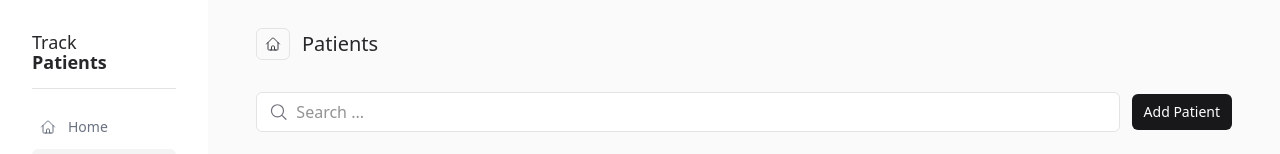
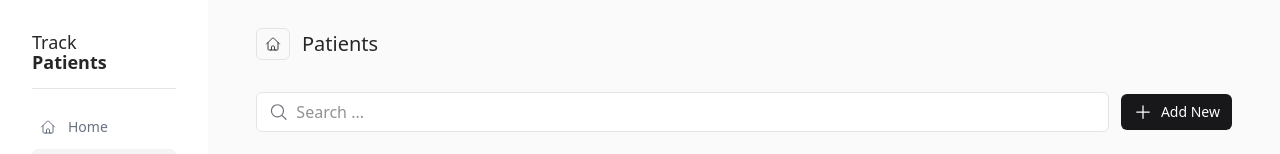
Before and after one commit to manumorante/track-patients, a React (Vite) app: page /patients in a window 1280 px wide. Shown: the top 154 px of the page. Built offline with nearby package versions, Linux system fonts and the light colour scheme.

Commit message:
refactor: update PatientListPage to include PlusIcon in the Add Patient button and reorganize imports for better clarity

```diff
--- a/src/pages/PatientListPage.tsx
+++ b/src/pages/PatientListPage.tsx
@@ -1,8 +1,9 @@
 import PageHeader from '@/components/common/PageHeader'
 import { PatientEditorDialog, SearchBar } from '@/components/patients'
 import PatientsTable from '@/components/patients/PatientsTable'
+import { useSearchPatients } from '@/hooks'
 import { usePatientsStore } from '@/stores/patientsStore'
-import { useSearchPatients } from '@/hooks'
+import { PlusIcon } from '@heroicons/react/24/outline'
 
 export default function PatientListPage() {
   const addForm = usePatientsStore((state) => state.addForm)
@@ -20,8 +21,9 @@ export default function PatientListPage() {
           <div className="flex-1">
             <SearchBar query={searchQuery} onChange={setSearchQuery} isLoading={isLoading} />
           </div>
-          <button className="button" onClick={addForm} disabled={isFormOpen}>
-            Add Patient
+          <button onClick={addForm} disabled={isFormOpen} className="button">
+            <PlusIcon className="h-5 w-5" />
+            Add New
           </button>
         </div>
 
```
